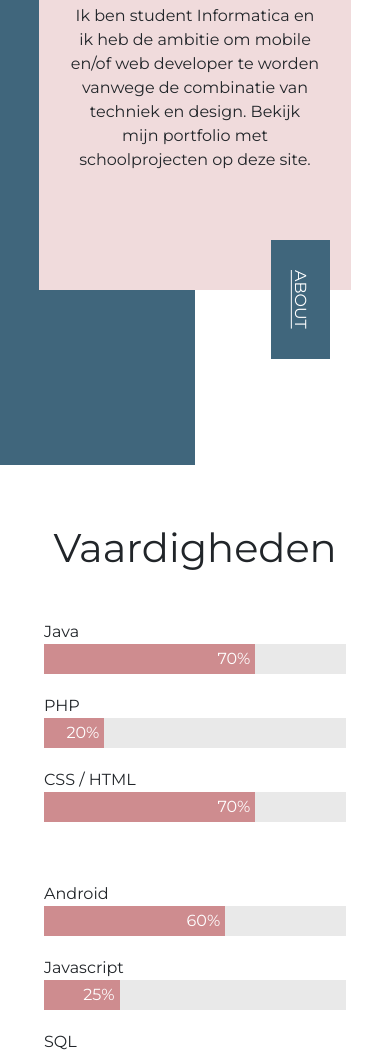
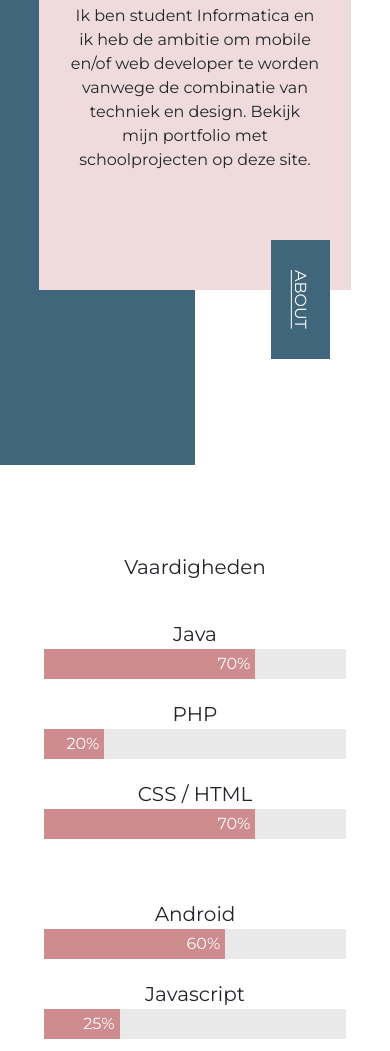
Before and after one commit to IngevanZetten/Portfolio-website, a plain HTML site: page index.html in a window 390 px wide. Shown: the part 485-1536 px from the top of the page. Drawn offline with nearby package versions, Linux system fonts and the light colour scheme.

Commit message:
adjusted css

```diff
--- a/css/styles.css
+++ b/css/styles.css
@@ -131,6 +131,10 @@ img{
 #skills{
 	padding: 9% 10% 9%;
 	background-color: white;
+}
+
+.skill-title{
+	text-align: center;
 }
 
 .skill-column{
@@ -352,18 +356,21 @@ img{
 	}
 
 	.hImage{
-		width: 200px;
+		width: 150px;
 		top: -200px;
 	}
 
-
 	#skills{
-		padding: 15% 10%;
+		padding: 18% 10%;
 	}
 
 	.btnGithub{
 		width: 50%;
 	}
 
+	.skill-title{
+		font-size: 20px;
+	}
+
 
 }
--- a/index.html
+++ b/index.html
@@ -79,7 +79,7 @@
 	<!-- skills -->
 	<section id="skills">
 
-		<h1 style="text-align: center;">Vaardigheden</h1>
+		<h1 class="skill-title">Vaardigheden</h1>
 		<!-- skill bars -->
 		<div class="row skill-row">
 
```
